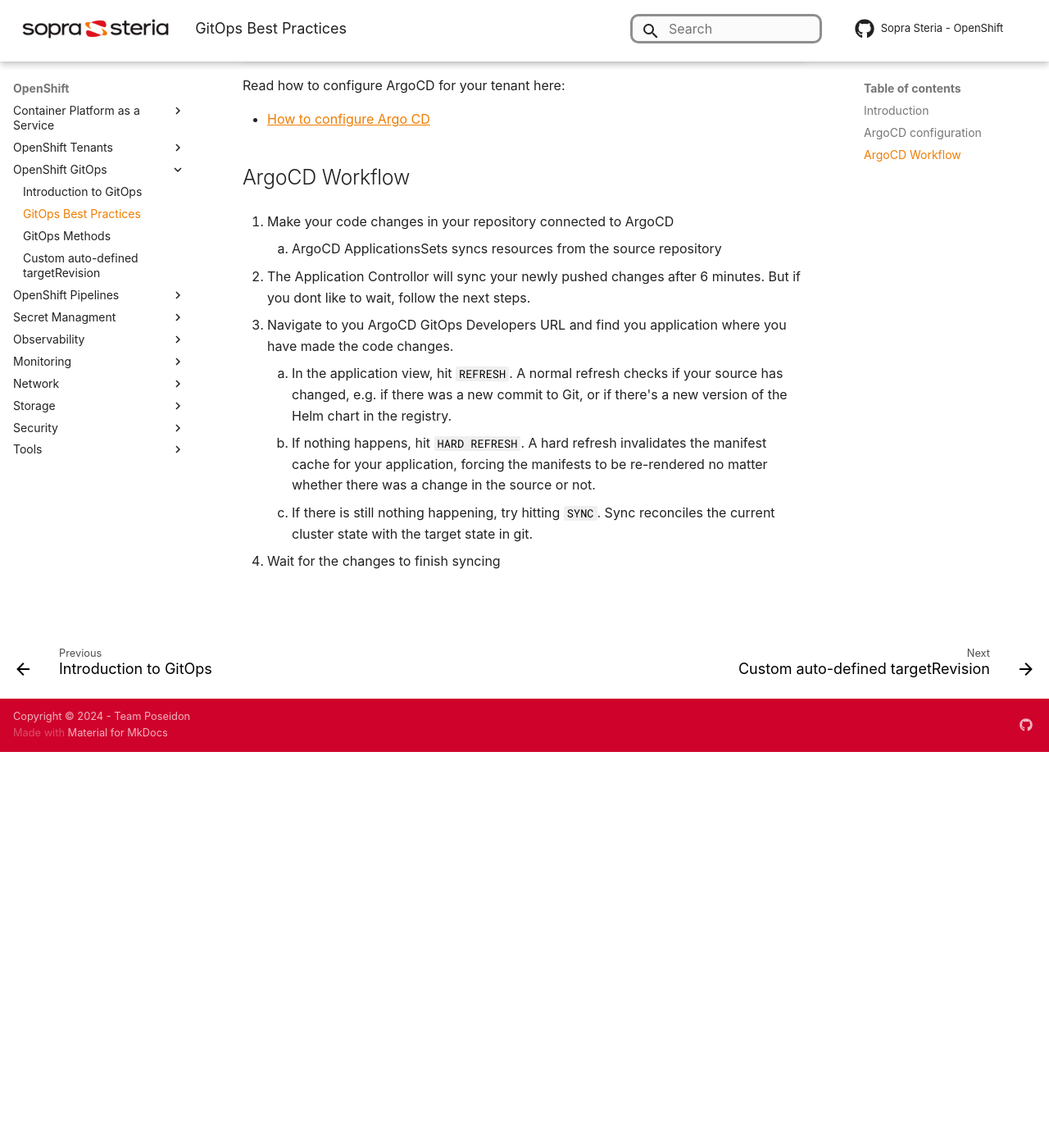
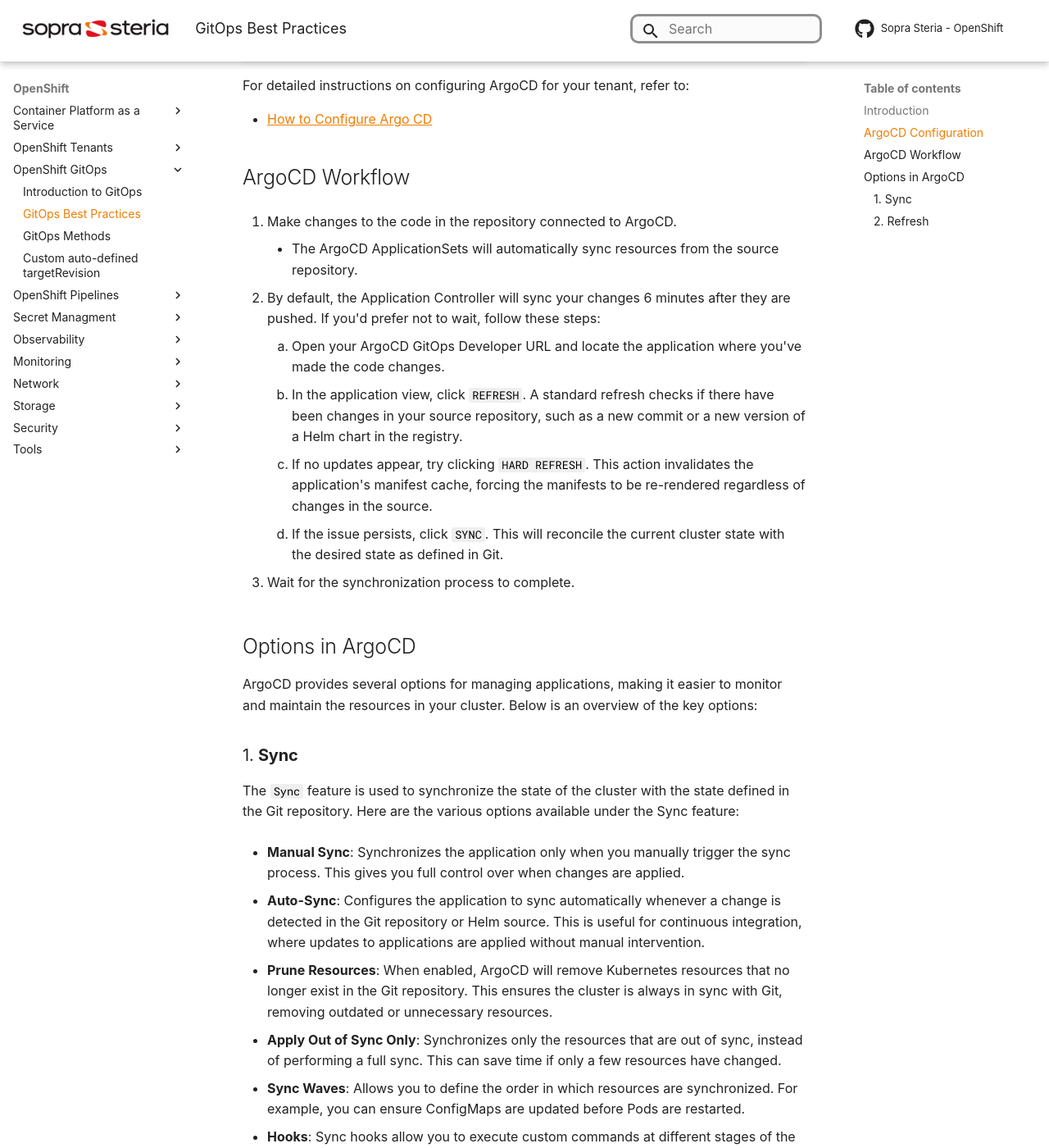
Before and after one commit to Sopra-Steria-Norge-Kubernetes/OpenShift, an MkDocs documentation site: the page built from docs/OpenShift GitOps/gitops-best-practices.md, in a window 1280 px wide and 1400 px high, scrolled down 497 px. Shown: the whole window at 82% size. Built offline with MkDocs 1.6.1 and Material for MkDocs 9.7.7, drawn with Linux system fonts in a browser that asks for light colours; some web fonts are replaced; comment, search, counter and statistics services are not loaded; before the commit the page ends 1414 px from its top, so only the background shows below that; some of the changed text lies outside the part shown.

Commit message:
added more docs for argo

```diff
--- a/docs/OpenShift GitOps/gitops-best-practices.md
+++ b/docs/OpenShift GitOps/gitops-best-practices.md
@@ -2,33 +2,61 @@
 Author: Marcus Notø, Simen Haga
 Title: OpenShift GitOps Best Practices
 Version: 0.0.1
-externally-exposed: false
+Externally Exposed: False
 ---
 
 # OpenShift GitOps Best Practices
 
 ## Introduction
-This document aims to describe how to use best practises in ArgoCD and GitOps and how you as a developer can leverage these practices to speed up your GitOps workflow.
-The document also describes the different sync possiblities avaialable in ArgoCD, and how and when to use them.
+This document outlines the best practices for using ArgoCD within a GitOps workflow, designed to help developers streamline and optimize their processes. It also covers various sync options available in ArgoCD and provides guidance on when and how to use them effectively.
 
-## ArgoCD configuration
+## ArgoCD Configuration
 
 !!! info
-    The ArgoCD Application Controller is set to auto-sync every **6 minutes**.
+    The ArgoCD Application Controller is configured to auto-sync every **6 minutes**.
 
-Read how to configure ArgoCD for your tenant here:
+For detailed instructions on configuring ArgoCD for your tenant, refer to:
 
-- [How to configure Argo CD](../OpenShift%20Tenants/Tenant%20features/GitOps/argocd.md)
+- [How to Configure Argo CD](../OpenShift%20Tenants/Tenant%20features/GitOps/argocd.md)
 
 ## ArgoCD Workflow
 
-1. Make your code changes in your repository connected to ArgoCD
-    1. ArgoCD ApplicationsSets syncs resources from the source repository
+1. Make changes to the code in the repository connected to ArgoCD.
+    - The ArgoCD ApplicationSets will automatically sync resources from the source repository.
 
-2. The Application Controllor will sync your newly pushed changes after 6 minutes. But if you dont like to wait, follow the next steps.
-3. Navigate to you ArgoCD GitOps Developers URL and find you application where you have made the code changes.
-    3. In the application view, hit `REFRESH`. A normal refresh checks if your source has changed, e.g. if there was a new commit to Git, or if there's a new version of the Helm chart in the registry.
-    3. If nothing happens, hit `HARD REFRESH`. A hard refresh invalidates the manifest cache for your application, forcing the manifests to be re-rendered no matter whether there was a change in the source or not.
-    3. If there is still nothing happening, try hitting `SYNC`. Sync reconciles the current cluster state with the target state in git.
+2. By default, the Application Controller will sync your changes 6 minutes after they are pushed. If you'd prefer not to wait, follow these steps:
+    1. Open your ArgoCD GitOps Developer URL and locate the application where you've made the code changes.
+    2. In the application view, click `REFRESH`. A standard refresh checks if there have been changes in your source repository, such as a new commit or a new version of a Helm chart in the registry.
+    3. If no updates appear, try clicking `HARD REFRESH`. This action invalidates the application's manifest cache, forcing the manifests to be re-rendered regardless of changes in the source.
+    4. If the issue persists, click `SYNC`. This will reconcile the current cluster state with the desired state as defined in Git.
 
-4. Wait for the changes to finish syncing
+3. Wait for the synchronization process to complete.
+
+## Options in ArgoCD
+
+ArgoCD provides several options for managing applications, making it easier to monitor and maintain the resources in your cluster. Below is an overview of the key options:
+
+
+### 1. **Sync**
+   The `Sync` feature is used to synchronize the state of the cluster with the state defined in the Git repository. Here are the various options available under the Sync feature:
+
+   - **Manual Sync**: Synchronizes the application only when you manually trigger the sync process. This gives you full control over when changes are applied.
+
+   - **Auto-Sync**: Configures the application to sync automatically whenever a change is detected in the Git repository or Helm source. This is useful for continuous integration, where updates to applications are applied without manual intervention.
+
+   - **Prune Resources**: When enabled, ArgoCD will remove Kubernetes resources that no longer exist in the Git repository. This ensures the cluster is always in sync with Git, removing outdated or unnecessary resources.
+
+   - **Apply Out of Sync Only**: Synchronizes only the resources that are out of sync, instead of performing a full sync. This can save time if only a few resources have changed.
+
+   - **Sync Waves**: Allows you to define the order in which resources are synchronized. For example, you can ensure ConfigMaps are updated before Pods are restarted.
+
+   - **Hooks**: Sync hooks allow you to execute custom commands at different stages of the sync process (pre-sync, sync, post-sync). This gives you flexibility to perform custom actions as part of the sync.
+
+   - **Retry**: You can configure ArgoCD to automatically retry syncing in case of failure, with the option to set a retry limit.
+
+### 2. **Refresh**
+   The `Refresh` option is used to update the application state from Git. This is useful for checking if there have been any changes without necessarily triggering a full sync.
+
+   - **Soft Refresh**: Updates the application state based on changes in Git or Helm sources. It checks for updates but does not force a full cache refresh.
+
+   - **Hard Refresh**: Invalidates the cache and forces a full update of the application's state by re-reading all resources from Git or Helm. This is useful if you suspect discrepancies between the cache and the actual state.
```
